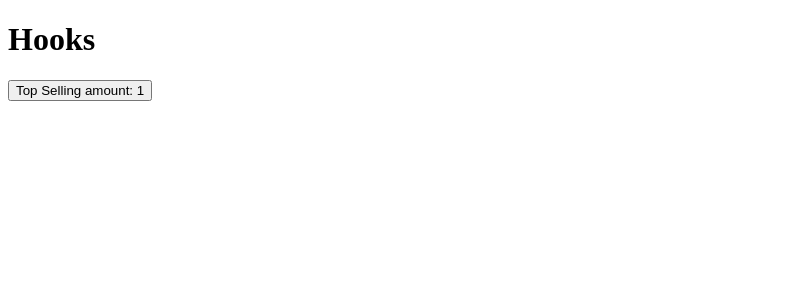
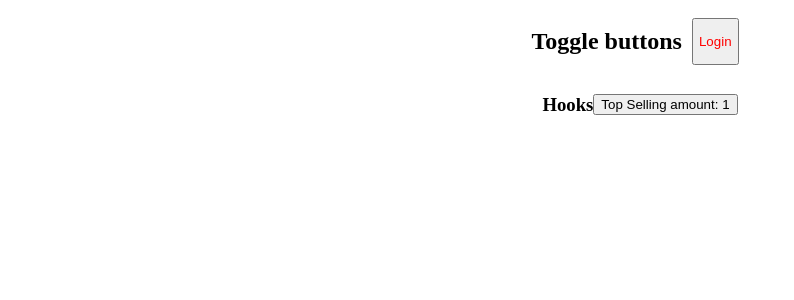
Before and after one commit to AnsaAli/basics-frontend, a React (Vite) app in the folder 5.npm-parcel/: page / in a window 1280 px wide. Shown: the top 300 px of the page, without its empty margins (0-794 px from the left). Built offline with nearby package versions, Linux system fonts and the light colour scheme.

Commit message:
add toggle buton

```diff
--- a/5.npm-parcel/App.js
+++ b/5.npm-parcel/App.js
@@ -1,12 +1,17 @@
 import React from "react";
 import ReactDOM from "react-dom";
 import Component1 from "./component/Component1";
+import Component2 from "./component/Component2";
 
 const App = () => {
   return (
     <div>
-      <h1>Hooks</h1>
-      <Component1/>
+
+      <Component2/>
+     <div  style={{display: 'flex', alignItems : 'center' , justifyContent:'center'}}>
+     <h3>Hooks</h3>
+     <Component1/>
+     </div>
     </div>
 
   );
--- /dev/null
+++ b/5.npm-parcel/component/Component2.js
@@ -0,0 +1,17 @@
+ import {useState} from 'react'
+
+ const Component2 = ()=>{
+    const [text, setText]=useState('Login')
+
+    const handleButtn = ()=>{
+      text === 'Login' ? setText('Logout') : setText('Login')
+    }
+    return (
+        <div style={{display : "flex", allignItems: "center", justifyContent: 'center'}}>
+                  <h2>Toggle buttons</h2>
+                  <button style={{padding: 5, margin : 10, color: 'red'}} onClick={()=>handleButtn()}> {text}</button>
+        </div>
+    )
+ }
+
+ export default Component2;
```
